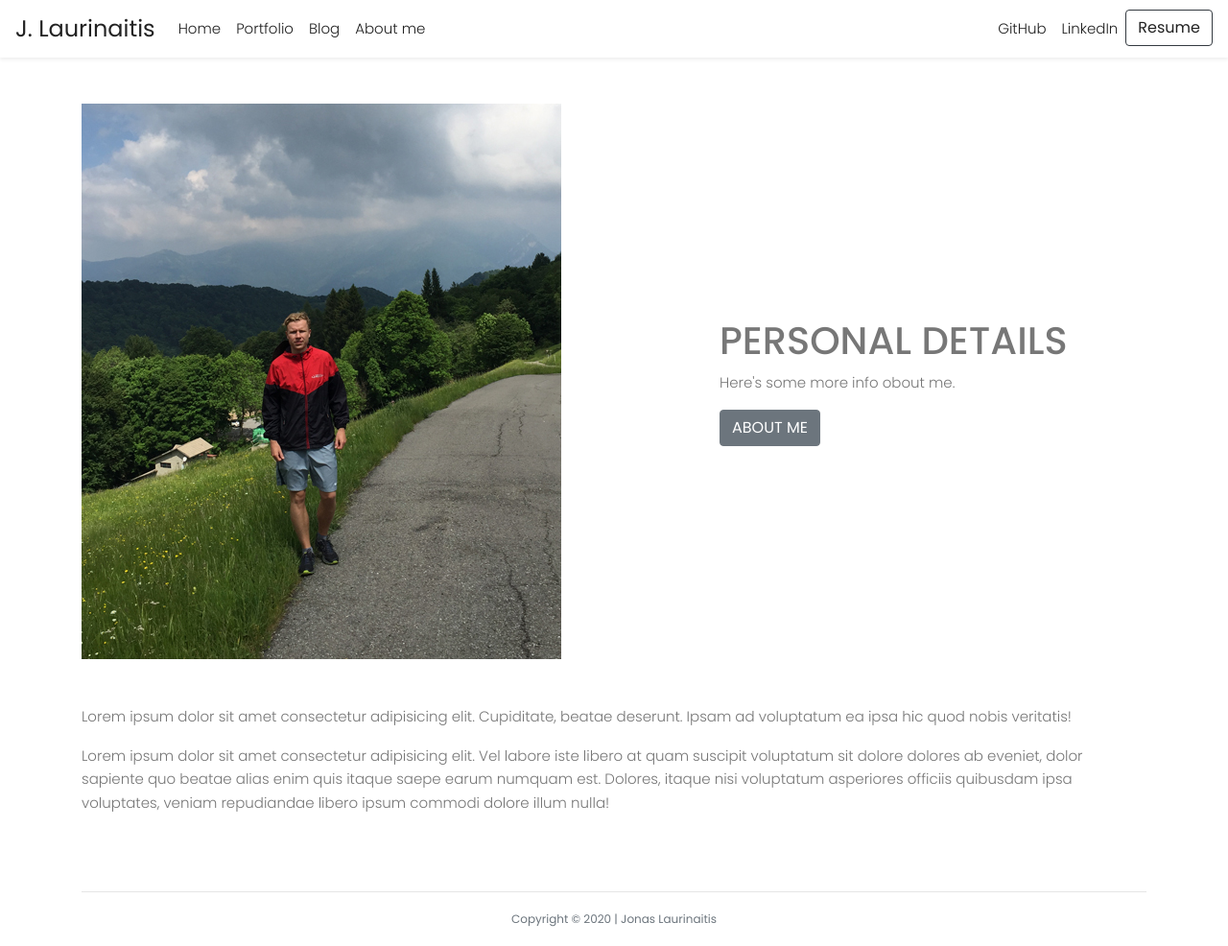
After one commit to JonasLauri/my_resume, a Flask app: page /about in a window 1280 px wide. The commit adds this page. Shown: the whole page at 96% size. Run offline with Flask 2, Linux system fonts and the light colour scheme; some libraries are stand-ins or nearby versions.

Commit message:
updates on new files

```diff
--- a/app.py
+++ b/app.py
@@ -6,7 +6,12 @@ app = Flask(__name__)
 def index():
     return render_template('/home.html')
 
+@app.route('/about')
+def about():
+    return render_template('/about.html')
+
 @app.route('/blog')
 def blog():
     return render_template('/blog.html')
+
 app.run(debug=True)
--- /dev/null
+++ b/templates/about.html
@@ -0,0 +1,29 @@
+{% extends "layout.html" %}
+
+{% block main %}
+<!-- About me section-->
+<section class="about-me">
+    <div class="container py-5">
+        <div class="row align-items-center justify-content-between">
+            <div class="col-lg-6 col-md-6">
+                <img src="/static/img/laurinaitis3.jpg" alt="PersonalFoto" class="img-fluid">
+            </div>
+            <div class="col-lg-5 col-md-6">
+                <h1 class="text-uppercase">Personal Details</h1>
+                <p>
+                    Here's some more info obout me.
+                </p>
+                <a href="#FAQ" class="btn btn-secondary text-uppercase">About Me</a>
+            </div>
+
+            <div class="col-lg-12 pt-5">
+                <p>Lorem ipsum dolor sit amet consectetur adipisicing elit. Cupiditate, beatae deserunt. Ipsam ad voluptatum ea ipsa hic quod nobis veritatis!</p>
+                <p>Lorem ipsum dolor sit amet consectetur adipisicing elit. Vel labore iste libero at quam suscipit voluptatum sit dolore dolores ab eveniet, dolor sapiente quo beatae alias enim quis itaque saepe earum numquam est. Dolores, itaque nisi voluptatum asperiores officiis quibusdam ipsa voluptates, veniam repudiandae libero ipsum commodi dolore illum nulla!</p>
+            </div>
+        </div>
+    </div>
+</section>
+<!-- End about me section -->
+<div class="container"><hr></div>
+
+{% endblock %}
--- /dev/null
+++ b/templates/includes/_navbar.html
@@ -0,0 +1,35 @@
+<nav id="nav" class="navbar navbar-expand-md sticky-top">
+    <a id="logo" class="navbar-brand" href="/">J. Laurinaitis</a>
+    <button class="navbar-toggler custom-toggler" type="button" data-toggle="collapse" data-target="#navbarNav"
+      aria-controls="navbarNav" aria-expanded="false" aria-label="Toggle navigation">
+      <span class="navbar-toggler-icon"></span>
+    </button>
+    <div class="collapse navbar-collapse" id="navbarNav">
+      <ul class="navbar-nav">
+        <li class="nav-item active">
+          <a class="nav-link" href="/">Home</a>
+        </li>
+        <li class="nav-item">
+          <a class="nav-link" href="#">Portfolio</a>
+        </li>
+        <li class="nav-item">
+          <a class="nav-link" href="{{ url_for('blog') }}">Blog</a>
+        </li>
+        <li class="nav-item">
+          <a class="nav-link" href="{{ url_for('about') }}">About me</a>
+        </li>
+      </ul>
+      <ul class="navbar-nav ml-auto">
+        <li class="nav-item">
+          <a target="_blank" class="nav-link" id="" href="https://github.com/JonasLauri">GitHub</a>
+        </li>
+        <li class="nav-item">
+          <a target="_blank" class="nav-link" id="" href="https://www.linkedin.com/in/jonaslaurinaitis/">LinkedIn</a>
+        </li>
+        <li class="nav-item">
+          <a target="_blank" class="btn btn-outline-dark" role="button" id="resumeBtn"
+            href="/Resume. Jonas Laurinaitis.pdf">Resume</a>
+        </li>
+      </ul>
+    </div>
+  </nav>
--- a/templates/layout.html
+++ b/templates/layout.html
@@ -5,7 +5,7 @@
     <!-- Mobile Specific Meta -->
 		<meta name="viewport" content="width=device-width, initial-scale=1, shrink-to-fit=no">
 		<!-- Favicon-->
-		<link rel="shortcut icon" href="img/fav.png">
+		<link rel="shortcut icon" href="#">
 		<!-- Author Meta -->
 		<meta name="author" content="Jonas Laurinaitis">
 		<!-- Meta Description -->
```
Also changed, not shown: other parts of templates/layout.html (+9 -38 lines), templates/home.html (+4 -4 lines).
